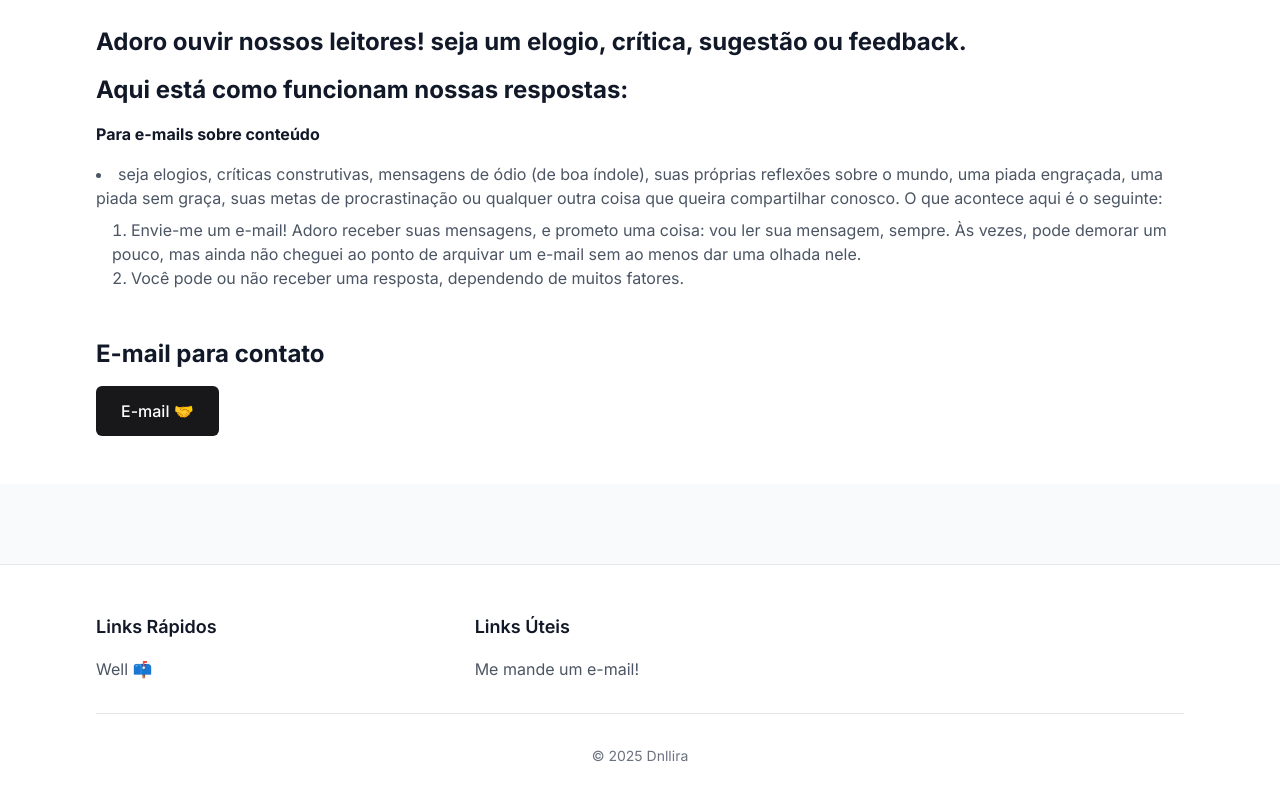
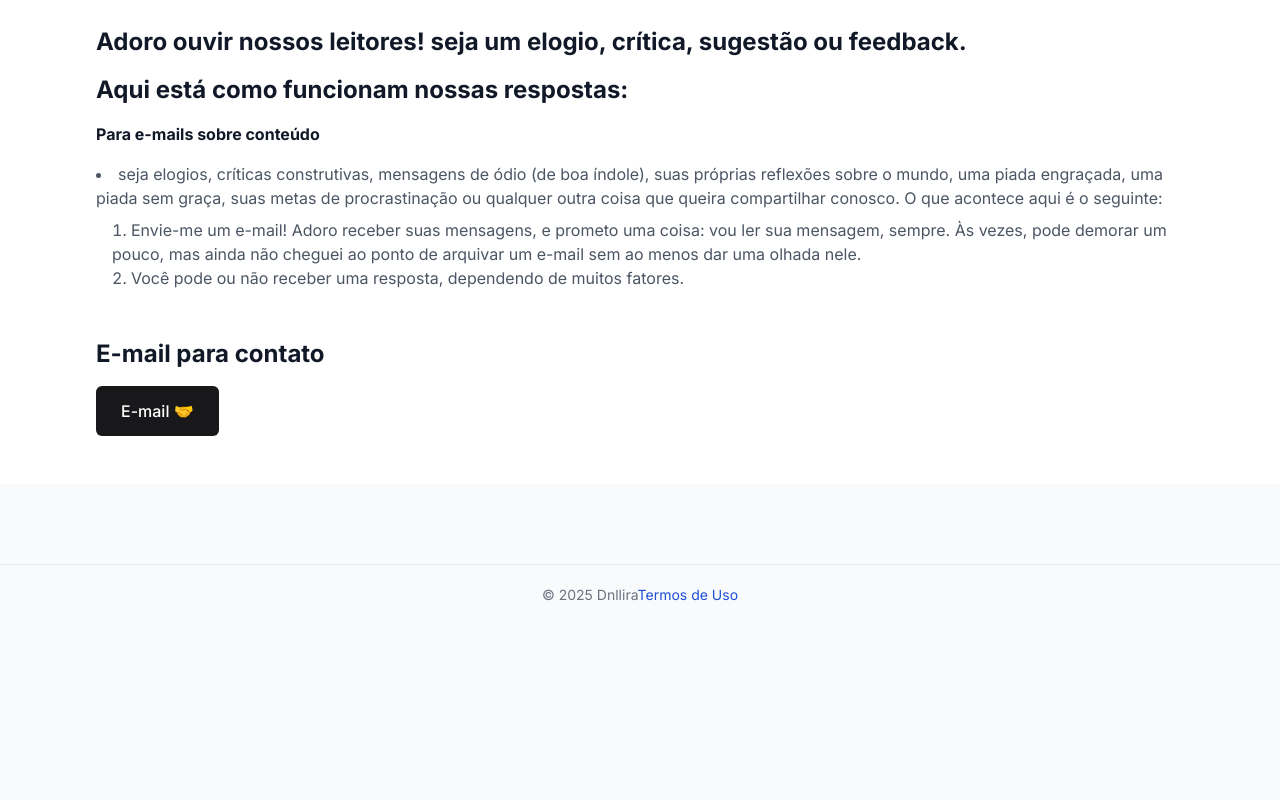
Before and after one commit to Danielalveslira/wellingtonpost, a Next.js app: page /about in a window 1280 px wide. Shown: the part 486-1286 px from the top of the page. After the commit the page ends 1111 px from the top, so only its background shows below. Built offline with nearby package versions, Linux system fonts and the light colour scheme.

Commit message:
refatorando o footer

```diff
--- a/src/app/layout.tsx
+++ b/src/app/layout.tsx
@@ -132,7 +132,7 @@ export default function RootLayout({
 
                 {/* Mobile Menu */}
                 <div className="hidden peer-checked:block border-t border-gray-200 dark:border-gray-700">
-                  <div className="flex flex-col space-y-4 px-2 py-4">
+                  <div className="flex flex-row flex-wrap space-x-4 px-2 py-4">
                     <Link
                       href="/about"
                       className="text-gray-600 dark:text-gray-300 hover:text-blue-600 dark:hover:text-blue-400 transition-colors font-medium"
@@ -267,79 +267,19 @@ export default function RootLayout({
 
           <main className="flex-grow">{children}</main>
 
-          <footer className="bg-white dark:bg-zinc-900 border-t border-gray-200 dark:border-gray-700">
-            <div className="max-w-6xl mx-auto px-4 sm:px-6 lg:px-8 py-12">
-              <div className="grid grid-cols-1 md:grid-cols-3 gap-12">
-                <div>
-                  <h3 className="text-lg font-semibold text-gray-900 dark:text-white mb-4">
-                    Links Rápidos
-                  </h3>
-                  <ul className="space-y-3">
-                    {/* <li>
-                      <Link
-                        href="/topics/algoritmos"
-                        className="text-gray-600 dark:text-gray-300 hover:text-blue-600 dark:hover:text-blue-400 transition-colors"
-                      >
-                        Algoritmos e Estruturas de Dados
-                      </Link>
-                    </li>
-                    <li>
-                      <Link
-                        href="/topics/system-design"
-                        className="text-gray-600 dark:text-gray-300 hover:text-blue-600 dark:hover:text-blue-400 transition-colors"
-                      >
-                        System Design
-                      </Link>
-                    </li>
-                    <li>
-                      <Link
-                        href="/topics/ddd"
-                        className="text-gray-600 dark:text-gray-300 hover:text-blue-600 dark:hover:text-blue-400 transition-colors"
-                      >
-                        Domain-Driven Design
-                      </Link>
-                    </li> */}
-
-                    <li>
-                      <Link
-                        href="/about"
-                        className="text-gray-600 dark:text-gray-300 hover:text-blue-600 dark:hover:text-blue-400 transition-colors"
-                      >
-                        Well 📫️
-                      </Link>
-                    </li>
-                  </ul>
-                </div>
-                <div>
-                  <h3 className="text-lg font-semibold text-gray-900 dark:text-white mb-4">
-                    Links Úteis
-                  </h3>
-                  <ul className="space-y-3">
-                    <li></li>
-                    <li>
-                      {/* <Link
-                        href="/events"
-                        className="text-gray-600 dark:text-gray-300 hover:text-blue-600 dark:hover:text-blue-400 transition-colors"
-                      >
-                        Participar dos Eventos
-                      </Link> */}
-                    </li>
-                    <li>
-                      <a
-                        href="mailto:dnllira1@gmail.com"
-                        target="_blank"
-                        rel="noopener noreferrer"
-                        className="text-gray-600 dark:text-gray-300 hover:text-blue-600 dark:hover:text-blue-400 transition-colors"
-                      >
-                        Me mande um e-mail!
-                      </a>
-                    </li>
-                  </ul>
-                </div>
-              </div>
-              <div className="mt-8 pt-8 border-t border-gray-200 dark:border-gray-700">
+          <footer>
+            <div>
+              <div className="border-t border-gray-200 dark:border-gray-700 p-5">
                 <p className="text-center text-gray-500 dark:text-gray-400 text-sm">
                   © {new Date().getFullYear()} Dnllira
+                  <span className="">
+                    <Link
+                      href="/termos-de-uso"
+                      className="text-blue-700 dark:text-blue-400 hover:underline"
+                    >
+                      Termos de Uso
+                    </Link>
+                  </span>
                 </p>
               </div>
             </div>
```
Also changed, not shown: 1 other file (tests, documents, lock files or other folders).
